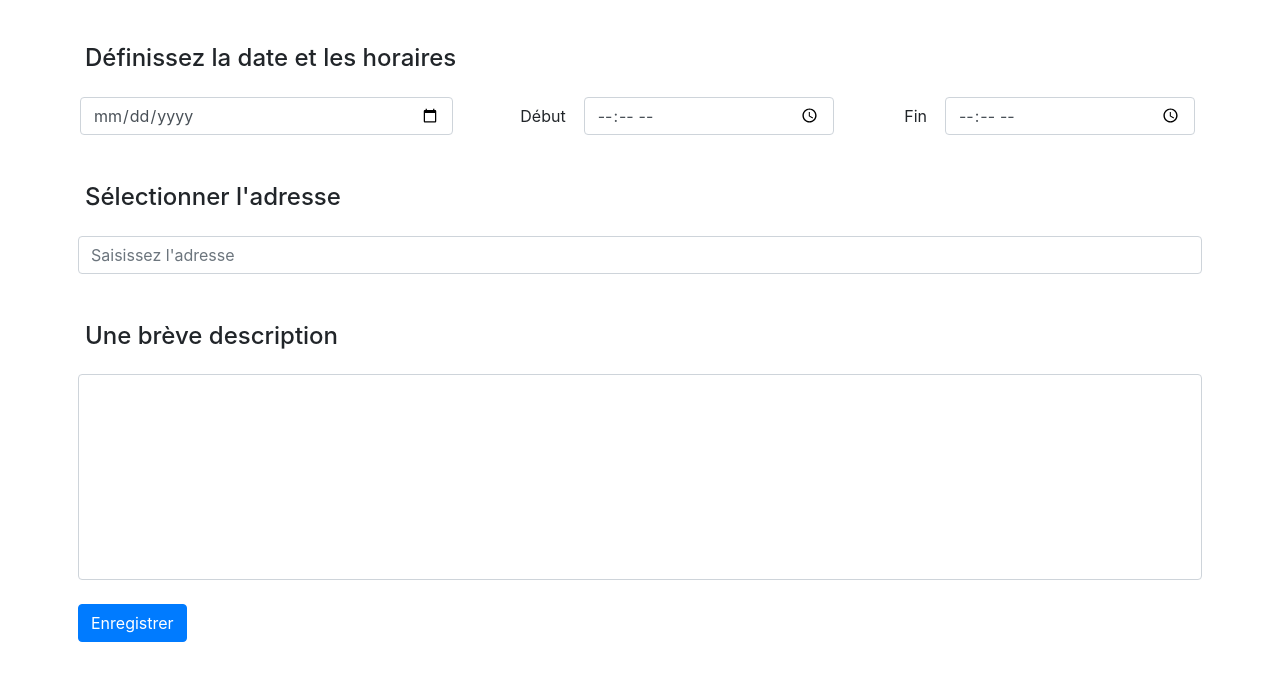
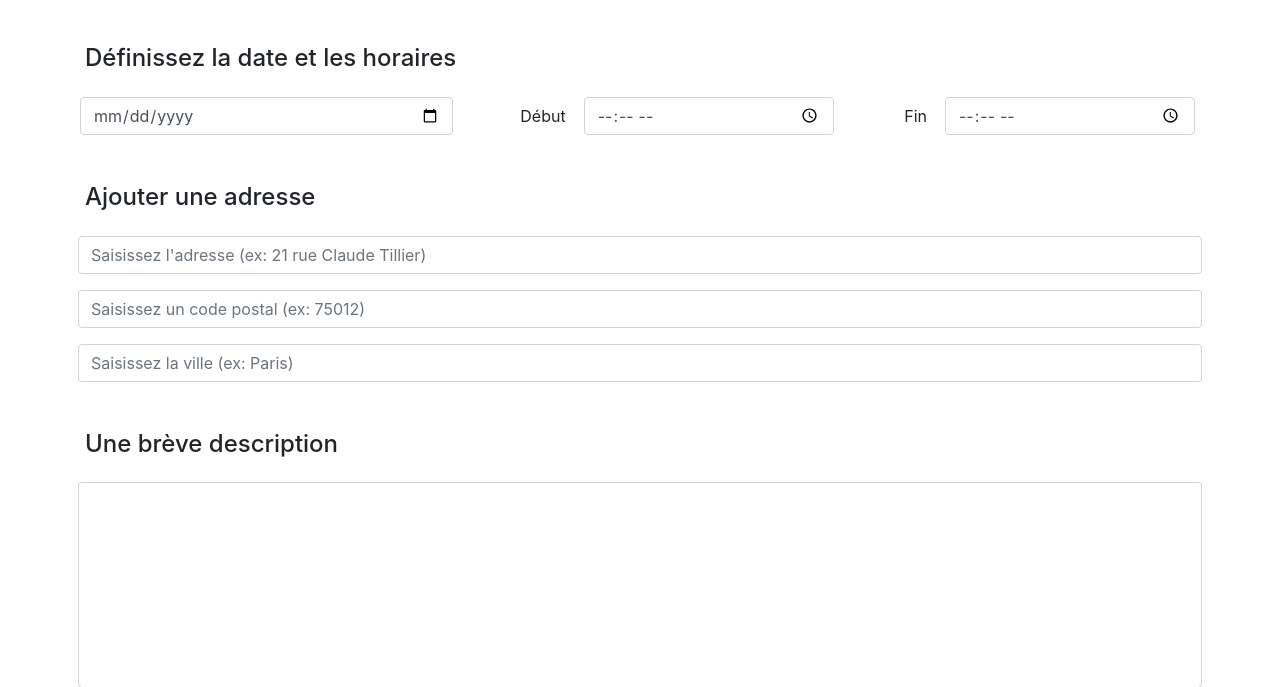
Before and after one commit to eudzb/conf-project, a PHP site: page /creation-conf.php in a window 1280 px wide. Shown: the part 376-1063 px from the top of the page. Run offline with PHP 8.4, Linux system fonts and the light colour scheme.

Commit message:
creation conf updated

```diff
--- a/src/creation-conf.php
+++ b/src/creation-conf.php
@@ -76,13 +76,27 @@
           </div>
         </div>
         <div class="row">
-          <h4 class="col mt-5 mb-4">Sélectionner l'adresse</h4>
+          <h4 class="col mt-5 mb-4">Ajouter une adresse</h4>
+        </div>
+        <div class="row mb-3">
+          <input
+          type="text"
+          name="adress"
+          placeholder="Saisissez l'adresse (ex: 21 rue Claude Tillier)"
+          class="form-control ml-2 mr-2">
+        </div>
+        <div class="row mb-3">
+          <input
+          type="text"
+          name="cp"
+          placeholder="Saisissez un code postal (ex: 75012)"
+          class="form-control ml-2 mr-2">
         </div>
         <div class="row">
           <input
           type="text"
-          name="adresse"
-          placeholder="Saisissez l'adresse"
+          name="city"
+          placeholder="Saisissez la ville (ex: Paris)"
           class="form-control ml-2 mr-2">
         </div>
         <div class="row">
```
